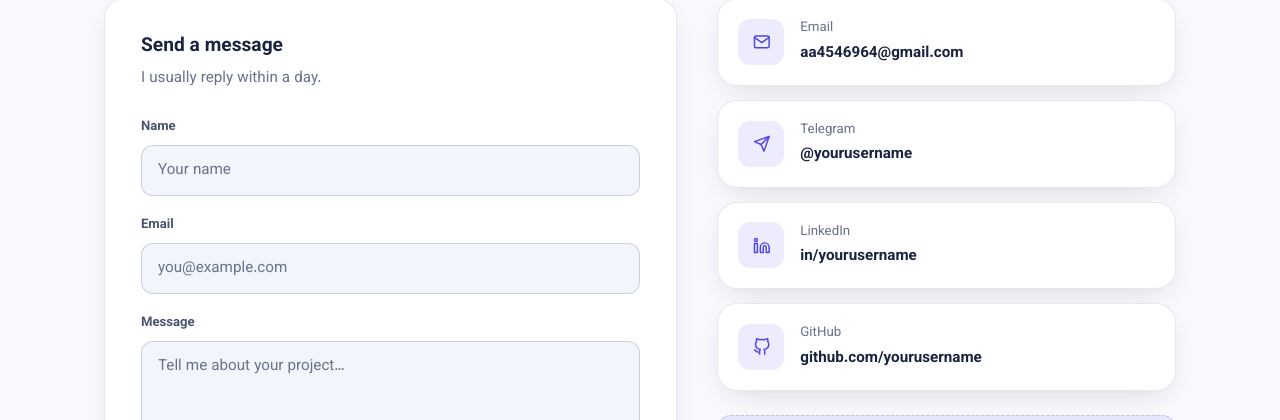
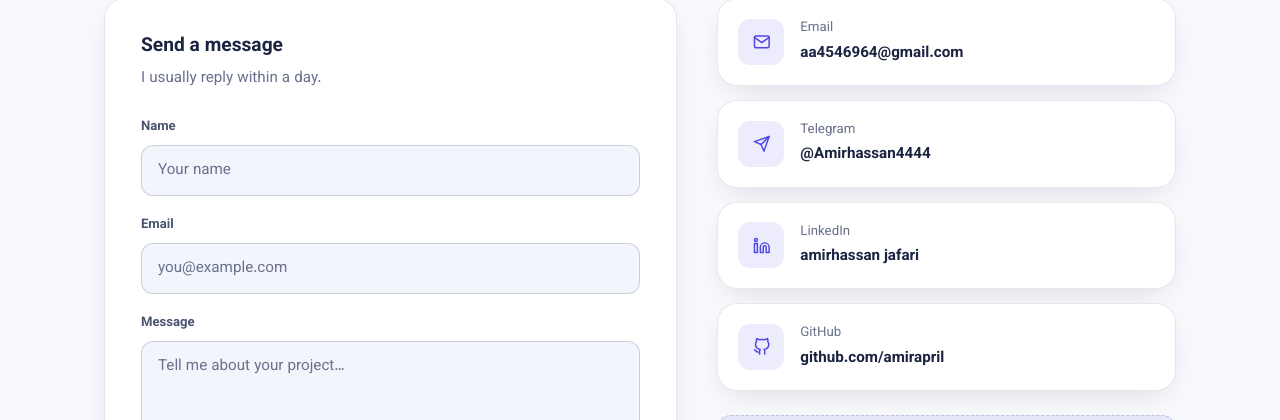
Before and after one commit to amirapril/amirhj05-portfolio, a Next.js app: page / in a window 1280 px wide. Shown: the part 4388-4808 px from the top of the page. Built offline with nearby package versions, Linux system fonts and the light colour scheme.

Commit message:
change value in contactjsx

```diff
--- a/src/components/Contact.jsx
+++ b/src/components/Contact.jsx
@@ -11,19 +11,19 @@ const methods = [
   },
   {
     label: "Telegram",
-    value: "@yourusername",
+    value: "@Amirhassan4444",
     href: profile.links.telegram,
     icon: FiSend,
   },
   {
     label: "LinkedIn",
-    value: "in/yourusername",
+    value: "amirhassan jafari",
     href: profile.links.linkedin,
     icon: FiLinkedin,
   },
   {
     label: "GitHub",
-    value: "github.com/yourusername",
+    value: "github.com/amirapril",
     href: profile.links.github,
     icon: FiGithub,
   },
```
